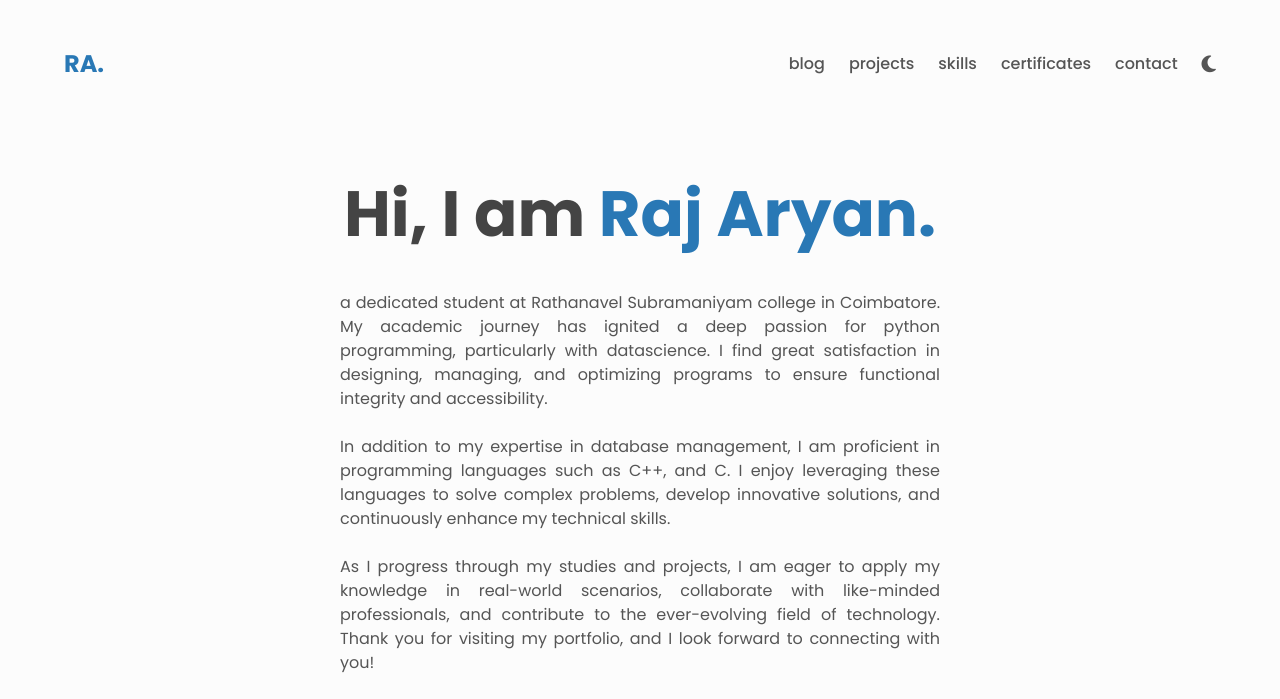
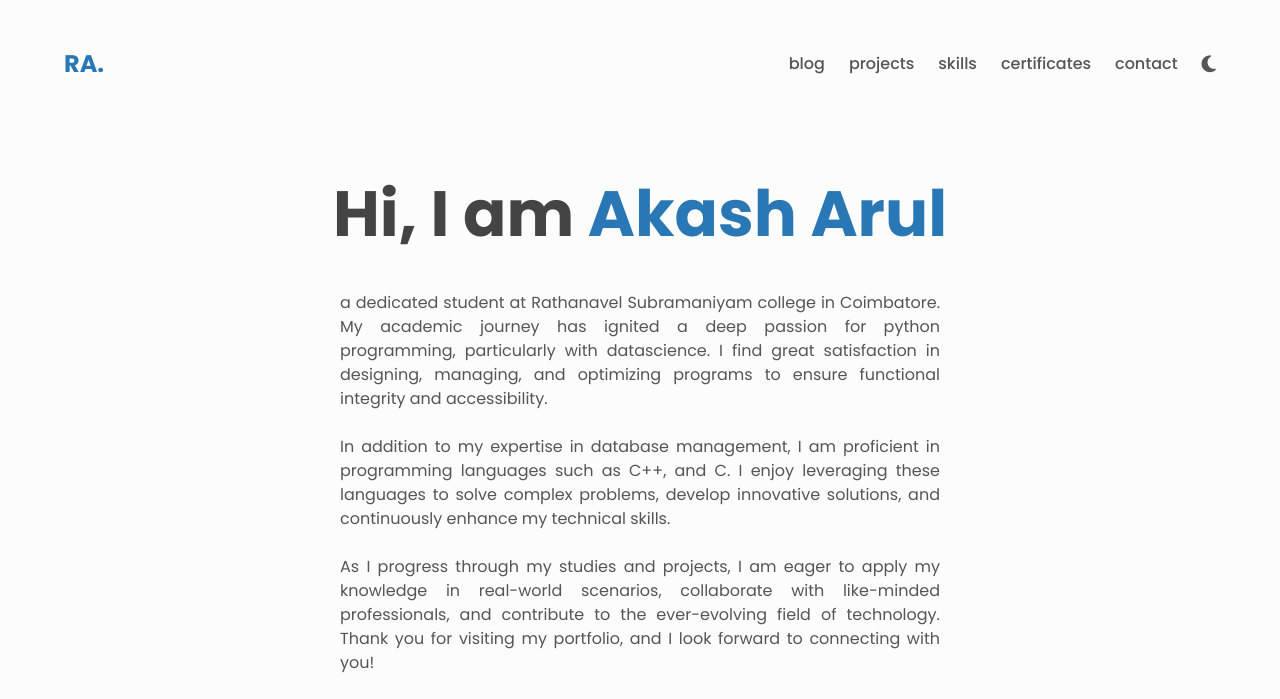
Before and after one commit to akasharul1/akasharul1.github.io, a plain HTML site: page index.html in a window 1280 px wide. Shown: the top 699 px of the page. Drawn offline with Linux system fonts and the light colour scheme.

Commit message:
Update index.html

```diff
--- a/index.html
+++ b/index.html
@@ -59,7 +59,7 @@
   <main>
     <!-- About -->
     <div class="about center">
-      <h1>Hi, I am <span class="about__name">Raj Aryan.</span></h1>
+      <h1>Hi, I am <span class="about__name">Akash Arul</span></h1>
       <!-- <h2 class="about__role">A Front end Developer.</h2> -->
       <p class="about__desc">
         a dedicated student at Rathanavel Subramaniyam college in Coimbatore. My
```
